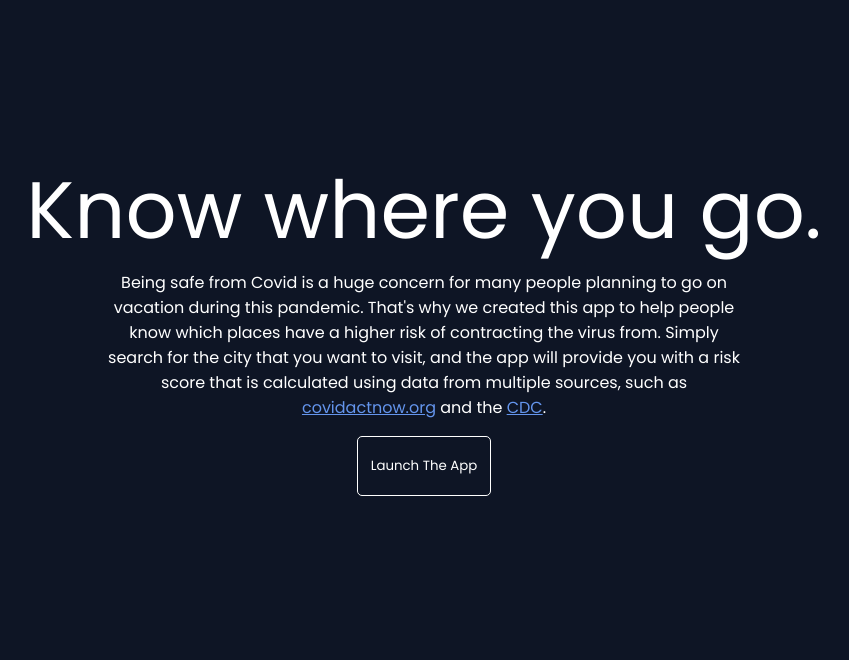
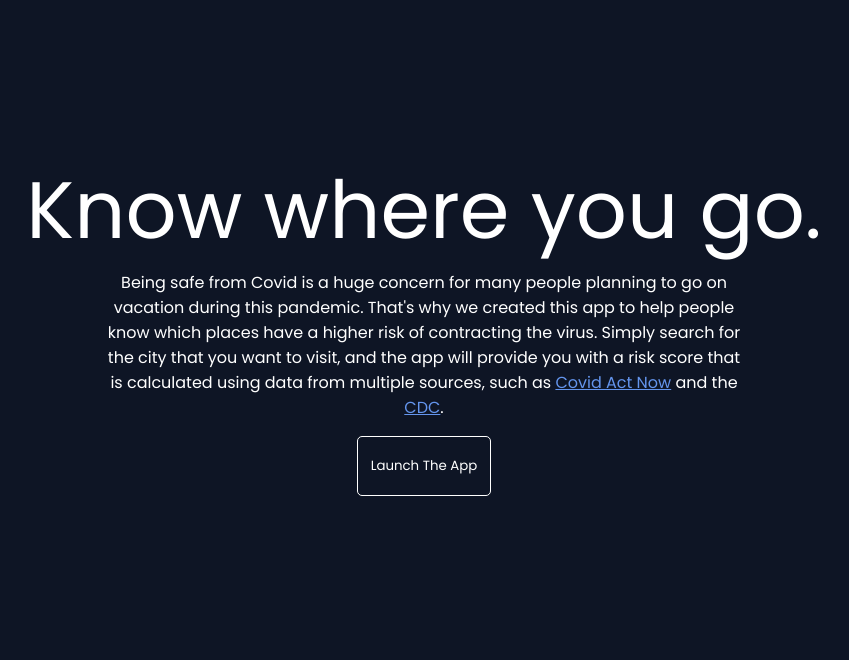
Before and after one commit to nsarkar7/SanRamonHackathon, a Flask app: page / in a window 1280 px wide. Shown: the top 660 px of the page, without its empty margins (216-1065 px from the left). Run offline with Flask 2, Linux system fonts and the light colour scheme.

Commit message:
gramatical errors

```diff
--- a/main.py
+++ b/main.py
@@ -3,14 +3,13 @@ from datetime import datetime
 from flask import Flask, render_template, request, redirect
 app = Flask(__name__)
 
-#init variables
+
 county_data = []
 cdc_ratings = []
 api_key = replit.db["api_key"]
 
 #----------------------
-#cdc data
-#https://www.cdc.gov/coronavirus/2019-ncov/json/cdt-ccl-data.json
+
 
 @app.route("/")
 def homepage():
--- a/templates/home.html
+++ b/templates/home.html
@@ -7,7 +7,7 @@
   <body>
     <p style="font-size: 80px; margin-top: 150px; text-align: center; justify-content: center;">Know where you go.</p>
     <div style="width: 50%; margin: auto;">
-      <p>Being safe from Covid is a huge concern for many people planning to go on vacation during this pandemic. That's why we created this app to help people know which places have a higher risk of contracting the virus from. Simply search for the city that you want to visit, and the app will provide you with a risk score that is calculated using data from multiple sources, such as <a href="https://apidocs.covidactnow.org/">covidactnow.org</a> and the <a href="https://www.cdc.gov/coronavirus/2019-nCoV/index.html">CDC</a>.</p>
+      <p>Being safe from Covid is a huge concern for many people planning to go on vacation during this pandemic. That's why we created this app to help people know which places have a higher risk of contracting the virus. Simply search for the city that you want to visit, and the app will provide you with a risk score that is calculated using data from multiple sources, such as <a href="https://apidocs.cvidactnow.org/contact">Covid Act Now</a> and the <a href="https://www.cdc.gov/coronavirus/2019-nCoV/index.html">CDC</a>.</p>
     </div>
     <a href="/app"> <button type="button" id="searchButton" >Launch The App</button></a>
 
```
